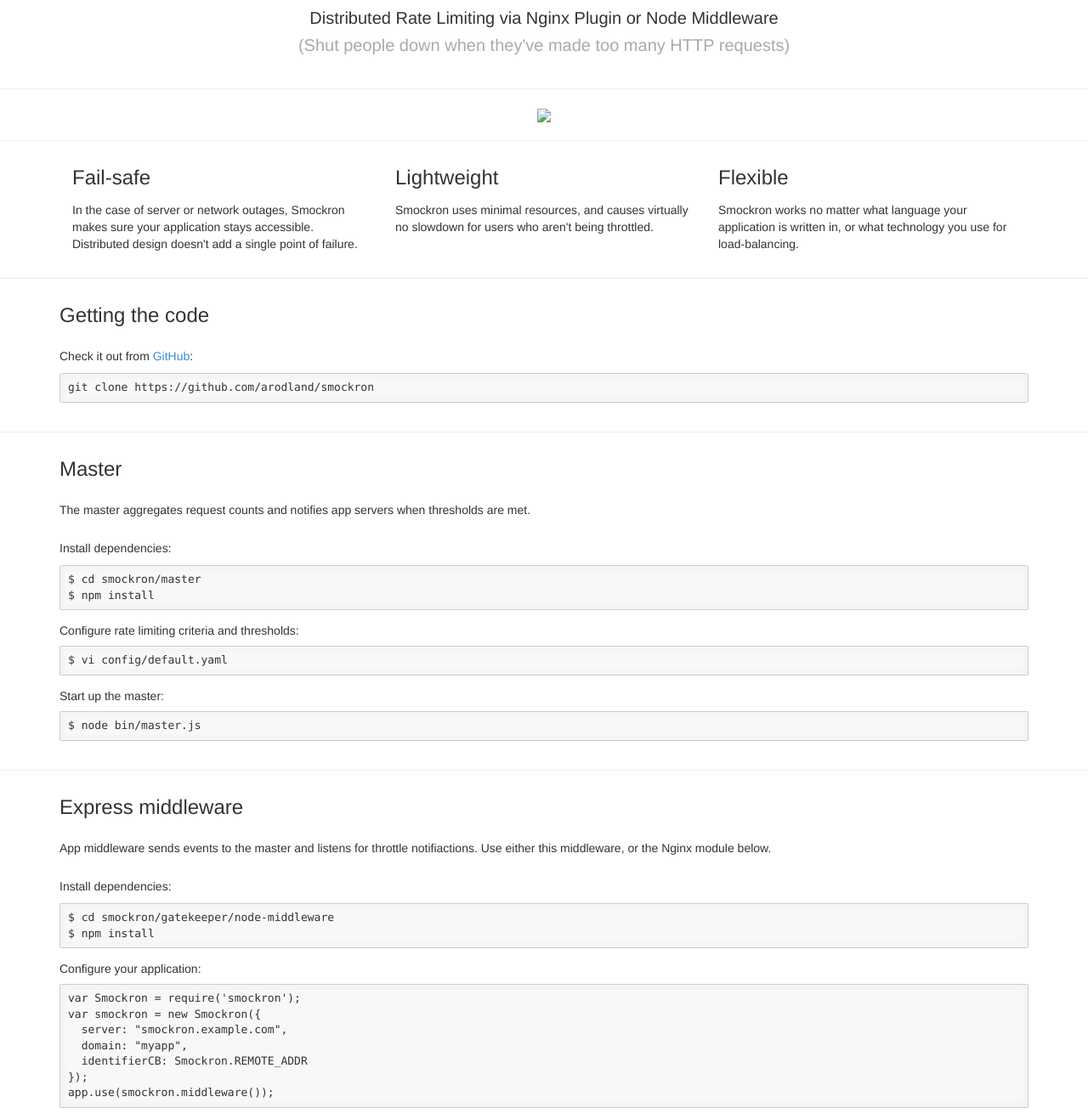
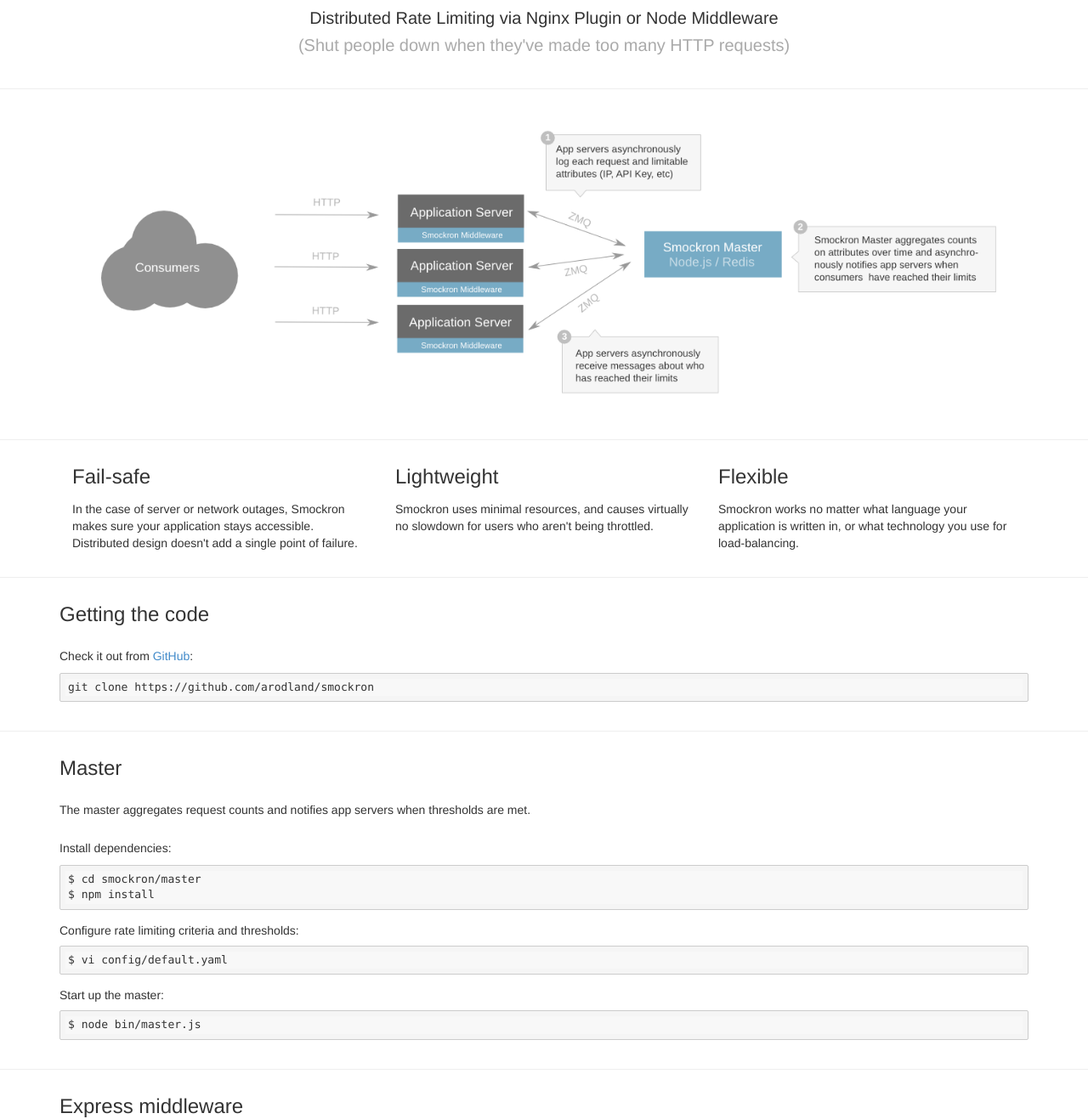
Before and after one commit to arodland/smockron, a plain HTML site: page index.html in a window 1280 px wide. Shown: the part 206-1523 px from the top of the page at 85% size. Drawn offline with Linux system fonts and the light colour scheme; the site is published under a folder, as on GitHub Pages, so addresses that start at the root find nothing; a script that the page names is missing.

Commit message:
use relative paths for assets

```diff
--- a/index.html
+++ b/index.html
@@ -24,7 +24,7 @@
     <h4>Distributed Rate Limiting via Nginx Plugin or Node Middleware</h4>
     <h5>(Shut people down when they've made too many HTTP requests)</h5>
     <hr>
-      <img src="/images/smockron_workflow.png">
+      <img src="images/smockron_workflow.png">
     <hr>
   </div>
 
@@ -131,7 +131,7 @@
   });
   lilBro.write({event_type: 'page_load'});
   </script>
-  <script src="/js/highlight.min.js"></script>
+  <script src="js/highlight.min.js"></script>
   <script>hljs.initHighlightingOnLoad();</script>
 </body>
 </html>
```
